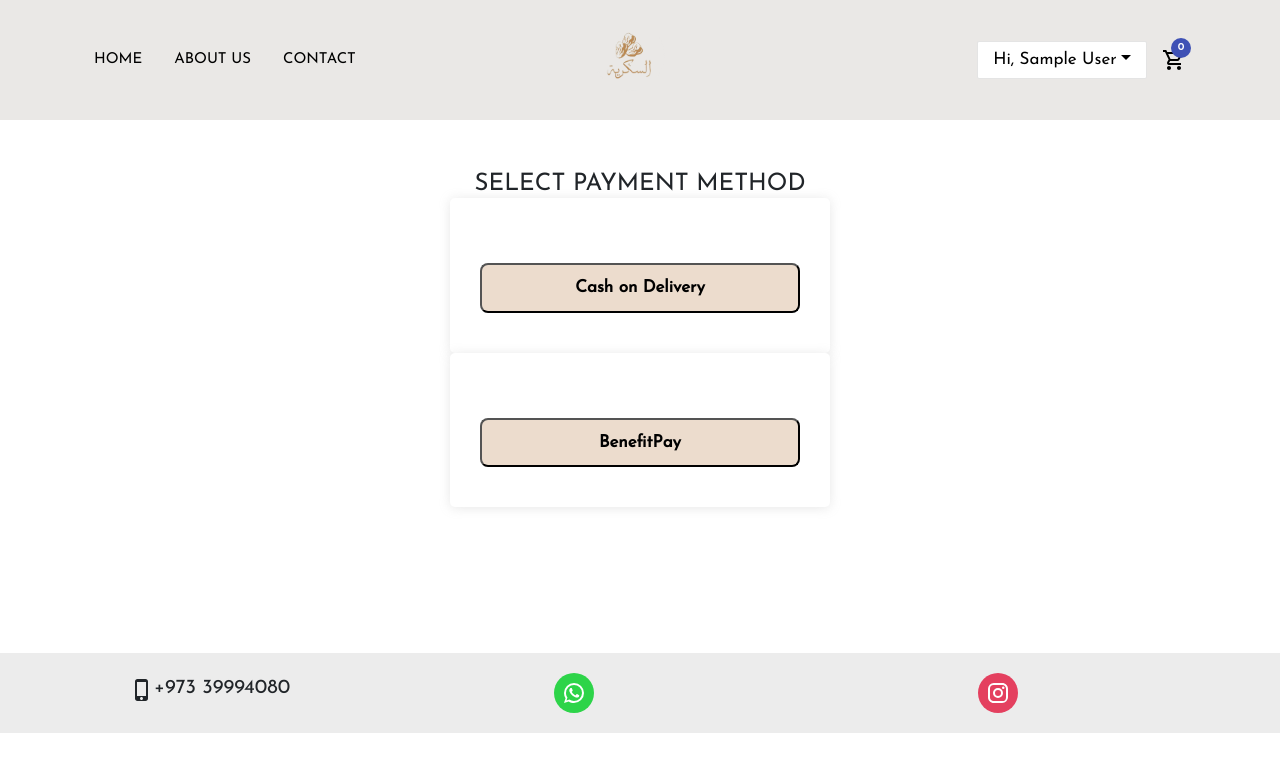
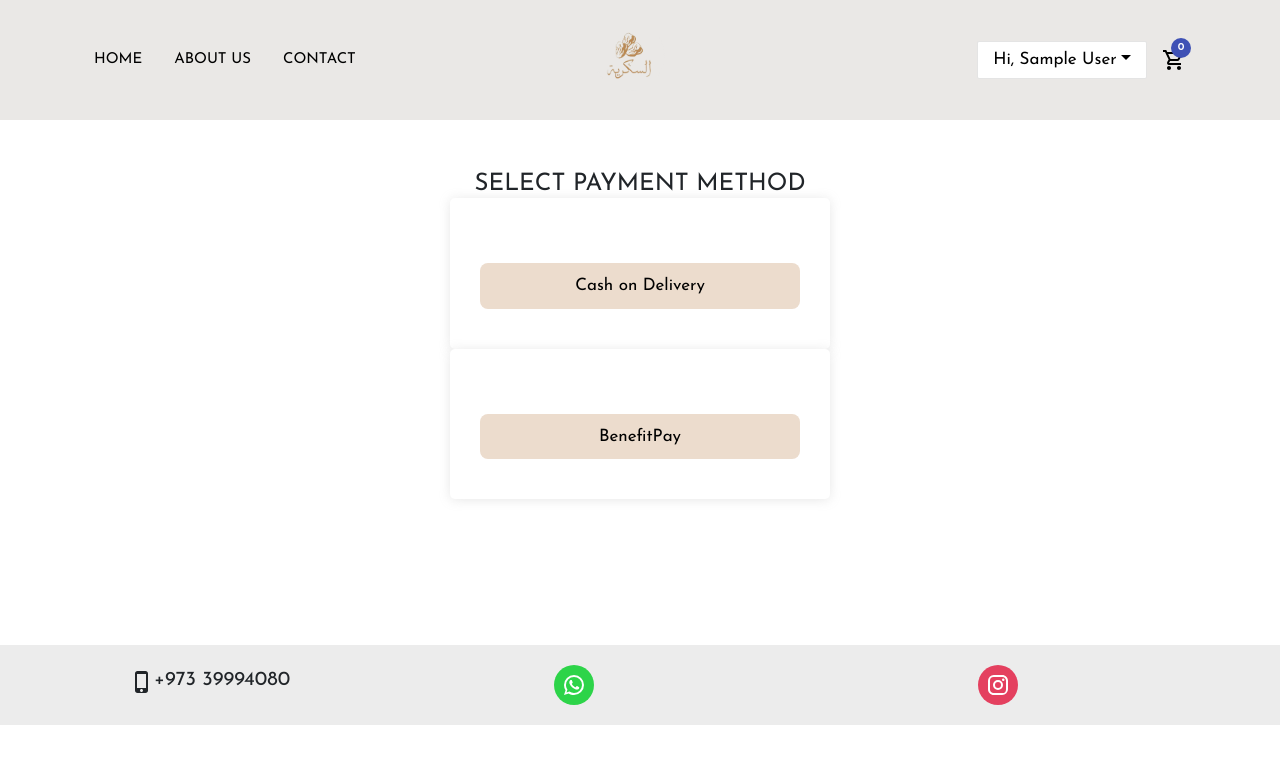
Before and after one commit to Khalfan1998/AlSukkariyaNew, a React (Create React App) app in the folder client_frontend/: page /payment in a window 1280 px wide. Shown: the top 772 px of the page. Built offline with nearby package versions, Linux system fonts and the light colour scheme; sample sign-in values are in the browser's storage.

Commit message:
order button color

```diff
--- a/client_frontend/src/App.css
+++ b/client_frontend/src/App.css
@@ -385,7 +385,7 @@ background-color: #EAE8E6;
 }
 .round-black-btn {
   border-radius: 4px;
-  background: white;
+  background: #EAE8E6;
   color: black;
   width: 100%;
   height: 50px;
@@ -408,19 +408,22 @@ background-color: #EAE8E6;
   width: 100%;
   cursor: pointer;
   padding: 10px;
+  border: 0px;
   border-radius: 8px;
   background-color: #ECDCCD;
   color: black;
-  font-weight: 600;
+  font-weight: 300;
 }
 
 .buttonBenefit{
   width: 100%;
+  cursor: pointer;
   padding: 10px;
+  border: 0px;
   border-radius: 8px;
   background-color: #ECDCCD;
   color: black;
-  font-weight: 600;
+  font-weight: 300;
 }
 
 .buttonPayPal{
@@ -745,10 +748,11 @@ background-color: #EAE8E6;
   width: 100%;
   padding: 15px 0;
   border: 0px;
+  border-radius: 8px;
   text-transform: uppercase;
   font-size: 13px;
-  background-color: #1cb803;
-  color: #ffffff;
+  background-color: #ECDCCD;
+  color: black;
 }
 
 /* Pagination */
```
Also changed, not shown: 1 other file (tests, documents, lock files or other folders).
